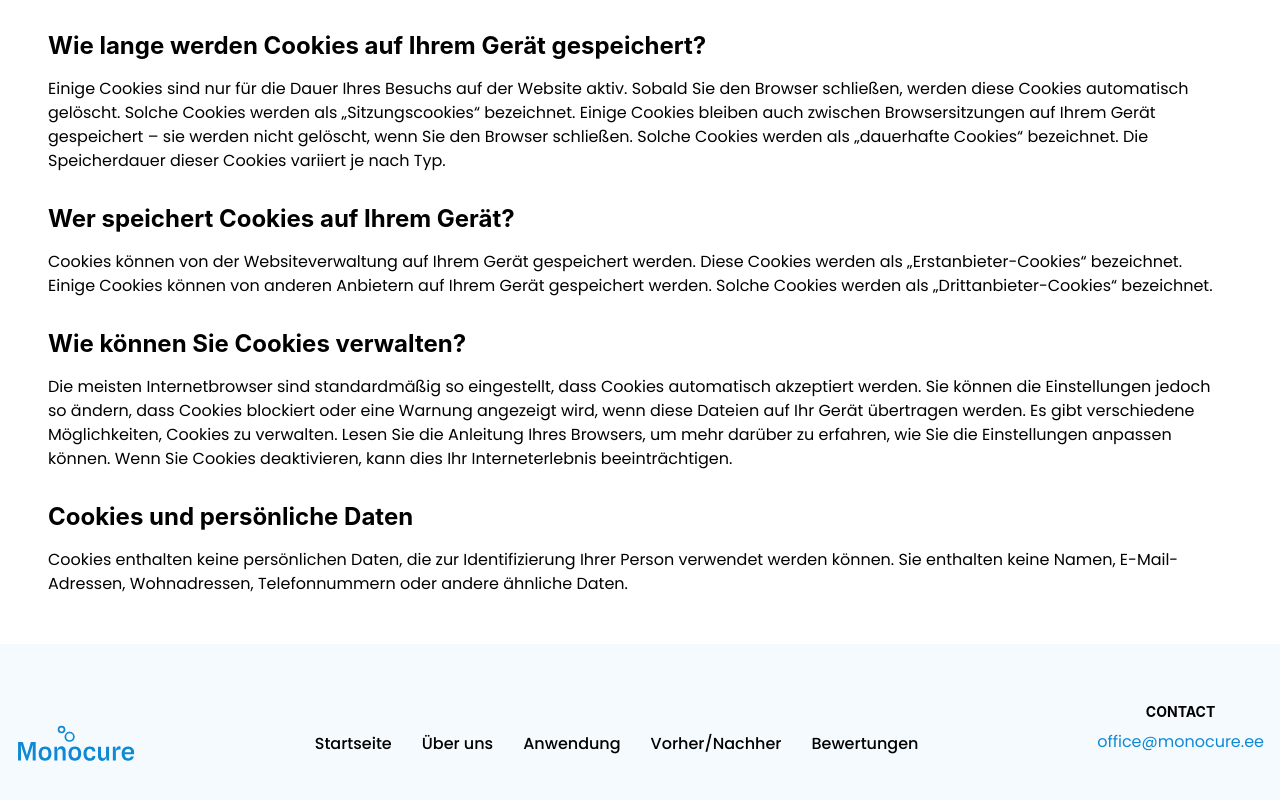
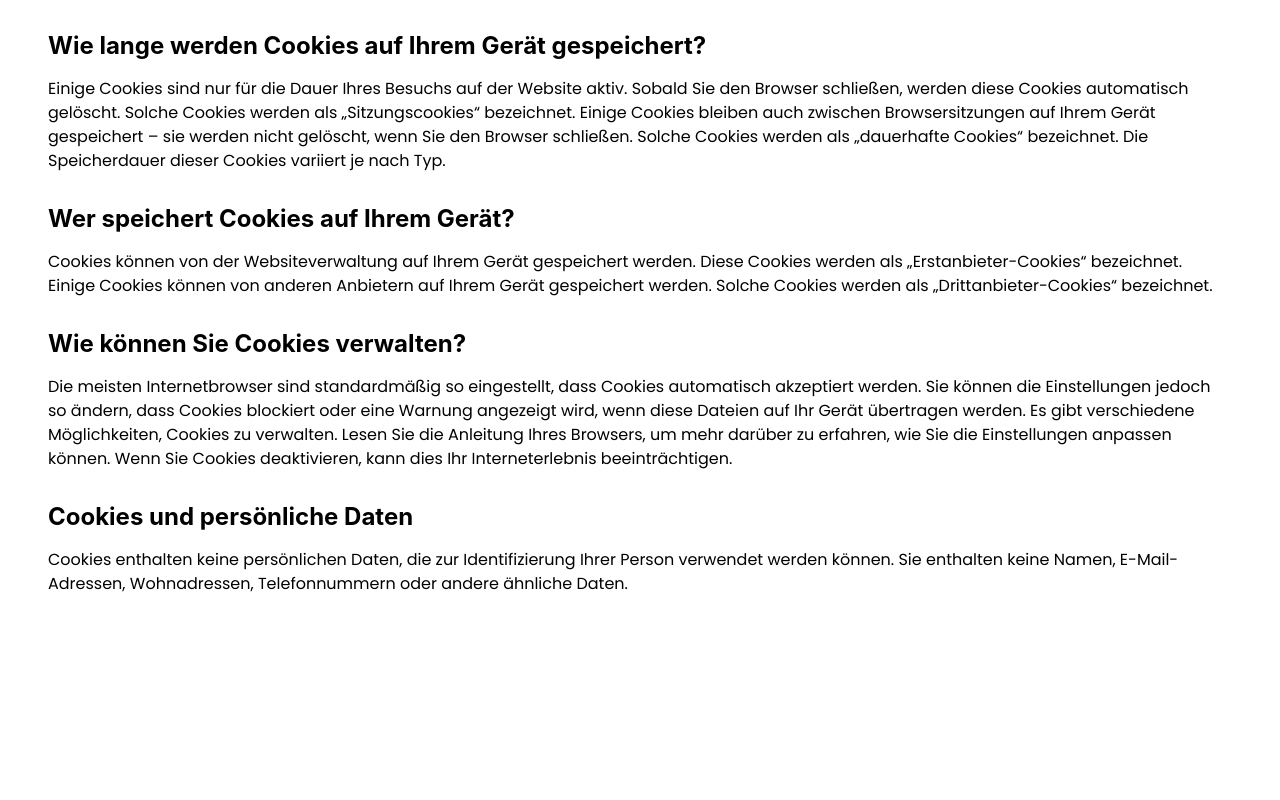
Before and after one commit to Katee-error/monocure-landing, a Next.js app: page /cookie-policy in a window 1280 px wide. Shown: the part 886-1686 px from the top of the page. After the commit the page ends 1530 px from the top, so only its background shows below. Built offline with nearby package versions, Linux system fonts and the light colour scheme.

Commit message:
fix: change header

```diff
--- a/src/app/layout.tsx
+++ b/src/app/layout.tsx
@@ -5,7 +5,6 @@ import "slick-carousel/slick/slick.css";
 import "slick-carousel/slick/slick-theme.css";
 import { CookieBanner } from "@/components/shared";
 import { Header } from "@/components/layout/header";
-import { Footer } from "@/components/layout/footer";
 import { Box } from "@chakra-ui/react";
 import { StickyButton } from "@/components/ui/sticky-button";
 import Script from "next/script";
@@ -76,7 +75,6 @@ fbq('track', 'PageView');
           <ThemeProvider>
             <Header />
             <Box flex="1">{children}</Box>
-            <Footer />
             <StickyButton />
             <CookieBanner />
           </ThemeProvider>
--- /dev/null
+++ b/src/components/icons/mail-icon.tsx
@@ -0,0 +1,13 @@
+"use client";
+import { createIcon } from "@chakra-ui/react";
+
+export const MailIcon = createIcon({
+  displayName: "MailIcon",
+  viewBox: "0 0 24 24",
+  path: (
+    <path
+      d="M2 5.5V3.9934C2 3.44476 2.45531 3 2.9918 3H21.0082C21.556 3 22 3.44495 22 3.9934V20.0066C22 20.5552 21.5447 21 21.0082 21H2.9918C2.44405 21 2 20.5551 2 20.0066V19H20V7.3L12 14.5L2 5.5ZM0 10H5V12H0V10ZM0 15H8V17H0V15Z"
+      fill="currentColor"
+    />
+  ),
+});
--- a/src/components/layout/footer.tsx
+++ /dev/null
@@ -1,116 +0,0 @@
-"use client";
-import React from "react";
-import {
-  Box,
-  Container,
-  Flex,
-  VStack,
-  Link as ChakraLink,
-  Image,
-  Heading,
-} from "@chakra-ui/react";
-import { Link as ScrollLink } from "react-scroll";
-
-export const Footer: React.FC = () => {
-  return (
-    <Box bg="blue.25" py={{ base: "10px", md: "60px" }}>
-      <Container maxW="container.xl">
-        <Flex
-          flexDirection={{ base: "column", md: "row" }}
-          justifyContent="space-between"
-          alignItems="baceline"
-          gap={{ base: "30px", md: "20px" }}
-        >
-          {/* Логотип */}
-          <Box textAlign="center">
-            <ChakraLink href="/">
-              <Image
-                src={"/assets/logo.svg"}
-                alt="logo"
-                height={20}
-                width={120}
-                mx="auto"
-              />
-            </ChakraLink>
-          </Box>
-
-          {/* Навигация */}
-          <Flex
-            direction={{ base: "column", md: "row" }}
-            alignItems="center"
-            gap={["15px", "30px"]}
-            fontWeight={500}
-            color={"black"}
-          >
-            <ScrollLink
-              to="section1"
-              smooth={true}
-              duration={500}
-              offset={-120}
-            >
-              <ChakraLink
-                cursor="pointer"
-                _hover={{ color: "blue.700" }}
-                // color="#0F89D3"
-              >
-                Startseite
-              </ChakraLink>
-            </ScrollLink>
-            <ScrollLink to="section2" smooth={true} duration={700} offset={-80}>
-              <ChakraLink
-                cursor="pointer"
-                _hover={{ color: "blue.700" }}
-                // color="#0F89D3"
-              >
-                Über uns
-              </ChakraLink>
-            </ScrollLink>
-            <ScrollLink to="section3" smooth={true} duration={700} offset={-80}>
-              <ChakraLink
-                cursor="pointer"
-                _hover={{ color: "blue.700" }}
-                // color="#0F89D3"
-              >
-                Anwendung
-              </ChakraLink>
-            </ScrollLink>
-            <ScrollLink to="section4" smooth={true} duration={700} offset={-80}>
-              <ChakraLink
-                cursor="pointer"
-                _hover={{ color: "blue.700" }}
-                // color="#0F89D3"
-              >
-                Vorher/Nachher
-              </ChakraLink>
-            </ScrollLink>
-            <ScrollLink to="section5" smooth={true} duration={700} offset={-80}>
-              <ChakraLink
-                cursor="pointer"
-                _hover={{ color: "blue.700" }}
-                // color="#0F89D3"
-              >
-                Bewertungen
-              </ChakraLink>
-            </ScrollLink>
-          </Flex>
-
-          {/* Контакты */}
-          <Box textAlign="center">
-            <Heading fontSize="sm" textTransform="uppercase" mb="10px">
-              Contact
-            </Heading>
-            <VStack spacing="5px">
-              <ChakraLink
-                href="mailto:office@monocure.ee"
-                color="#0F89D3"
-                _hover={{ color: "blue.700" }}
-              >
-                office@monocure.ee
-              </ChakraLink>
-            </VStack>
-          </Box>
-        </Flex>
-      </Container>
-    </Box>
-  );
-};
--- a/src/components/layout/header.tsx
+++ b/src/components/layout/header.tsx
@@ -16,12 +16,14 @@ import {
   useDisclosure,
   IconButton,
   Heading,
+  HStack,
 } from "@chakra-ui/react";
 import { ButtonComp } from "../ui/button";
 import { Navbar } from "./navbar";
 import { AlignJustify } from "lucide-react";
 import { Link as ScrollLink } from "react-scroll";
 import { Link as ChakraLink } from "@chakra-ui/react";
+import { MailIcon } from "../icons/mail-icon";
 
 export const Header: React.FC = ({}) => {
   const { isOpen, onOpen, onClose } = useDisclosure();
@@ -34,11 +36,9 @@ export const Header: React.FC = ({}) => {
       top="0"
       zIndex="sticky"
       bg="white"
-
       transition="all 0.3s ease-in-out"
     >
       <Container maxW="container.xl">
-        {/* DESKTOP */}
         <Flex
           as="header"
           justifyContent="space-between"
@@ -51,9 +51,17 @@ export const Header: React.FC = ({}) => {
             </Heading>
           </Link>
           <Navbar />
+          <HStack spacing="5px">
+            <MailIcon color="balck" boxSize="22px" />
+            <ChakraLink
+              href="mailto:office@monocure.ee"
+              _hover={{ color: "#0F89D3" }}
+              fontWeight="500"
+            >
+              office@monocure.ee
+            </ChakraLink>
+          </HStack>
         </Flex>
-
-        {/* MOBILE */}
         <Flex
           as="header"
           justifyContent="space-between"
@@ -63,7 +71,6 @@ export const Header: React.FC = ({}) => {
           <Link href="/">
             <Image src={logo} alt="logo" height={40} width={110} />
           </Link>
-          {/* Кнопка-бургер */}
           <IconButton
             mt="10px"
             icon={<AlignJustify size={30} />}
@@ -139,6 +146,16 @@ export const Header: React.FC = ({}) => {
               </ScrollLink>
 
               <ButtonComp />
+              <HStack spacing="5px">
+                <MailIcon color="balck" boxSize="22px" />
+                <ChakraLink
+                  href="mailto:office@monocure.ee"
+                  _hover={{ color: "#0F89D3" }}
+                  fontWeight="500"
+                >
+                  office@monocure.ee
+                </ChakraLink>
+              </HStack>
             </Flex>
           </DrawerBody>
         </DrawerContent>
--- a/src/components/shared/hero.tsx
+++ b/src/components/shared/hero.tsx
@@ -34,6 +34,7 @@ export const Hero: React.FC = ({}) => {
         transition={{ duration: 1, delay: 0.5 }}
         ml={-500}
         zIndex='-1'
+        display={['none', 'block']}
       >
           <Image
             src={"/assets/pack-back.png"}
--- a/src/components/shared/reviews.tsx
+++ b/src/components/shared/reviews.tsx
@@ -112,9 +112,9 @@ export const Reviews: React.FC = ({}) => {
 
   return (
     <Box
-      // bg={'blue.25'}
       id="section5"
-      py={["40px", "60px"]}
+      pt={['40px', '60px']}
+      pb={['40px', '100px']}
       ref={ref}
       opacity={isVisible ? 1 : 0}
       transform={isVisible ? "translateY(0)" : "translateY(50px)"}
@@ -127,7 +127,7 @@ export const Reviews: React.FC = ({}) => {
             bgColor={"#0F89D3"}
             p={"15px"}
             mb={"10px"}
-            fontSize={{ base: "xs", md: "sm" }} // Меньший размер шрифта на мобильных
+            fontSize={{ base: "xs", md: "sm" }}
             fontWeight={600}
           >
             #Reviews
@@ -188,7 +188,7 @@ export const Reviews: React.FC = ({}) => {
               </Card>
             </SwiperSlide>
           ))}
-        </Swiper>{" "}
+        </Swiper>
       </Container>
     </Box>
   );
```
